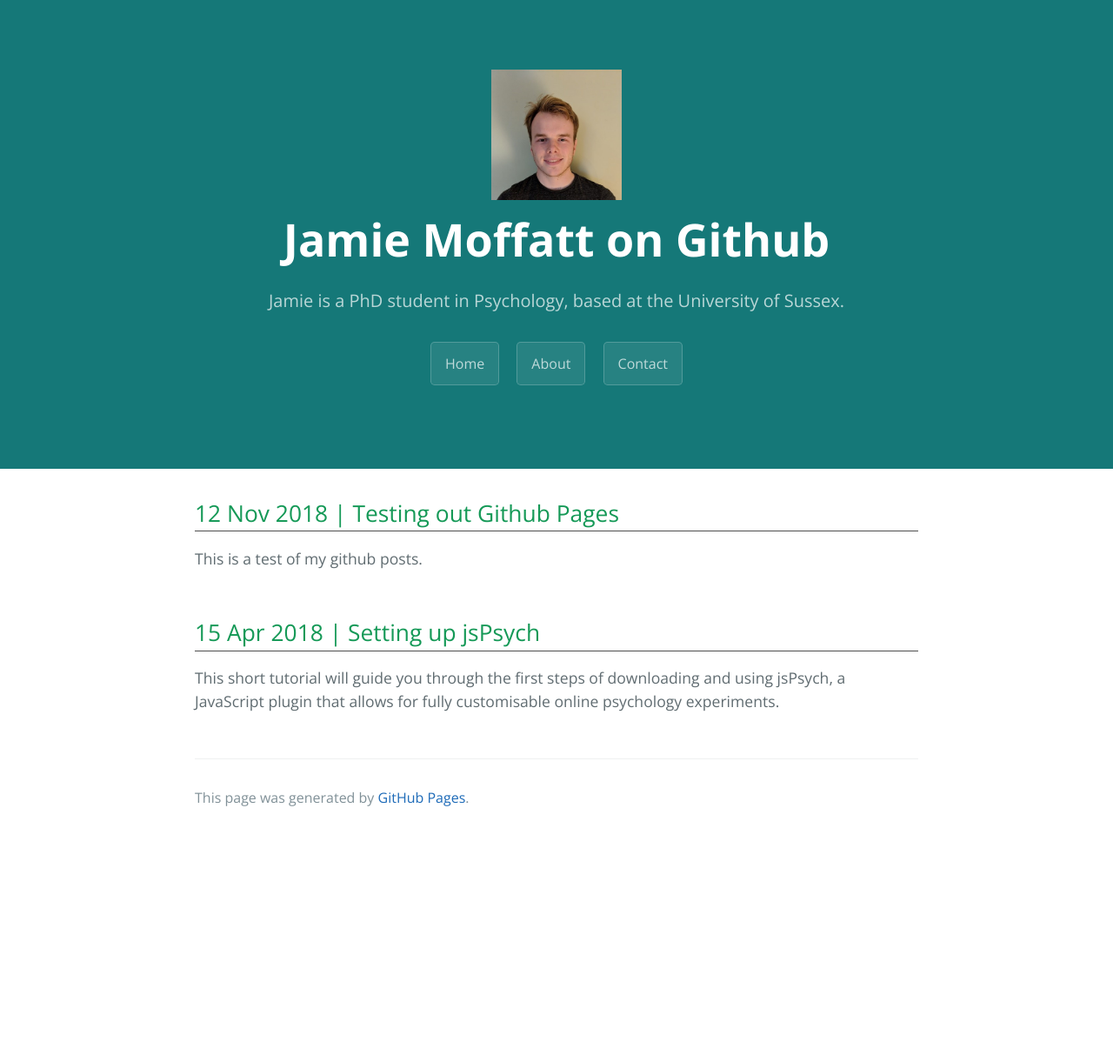
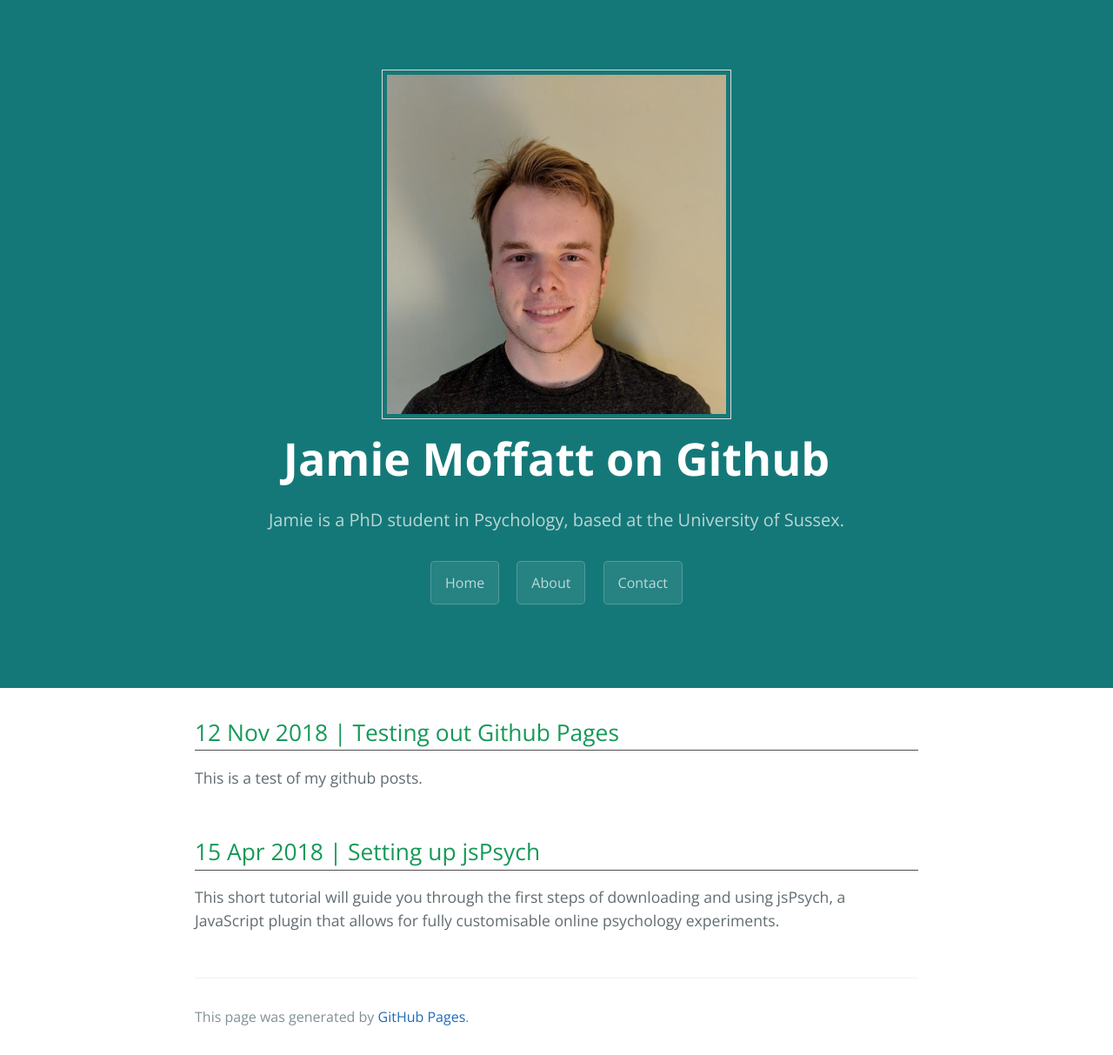
Before and after one commit to jamie-moffatt/jamie-moffatt.github.io, a Jekyll site: the page built from index.md, in a window 1280 px wide. Shown: the whole page at 87% size. Built offline with Jekyll 4.4.1, drawn with Linux system fonts in a browser that asks for light colours; our own code applies the rules of GitHub Pages for plain Markdown files; before the commit the page ends 961 px from its top, so only the background shows below that.

Commit message:
add border to image

```diff
--- a/_layouts/default.html
+++ b/_layouts/default.html
@@ -24,7 +24,7 @@
   <body>
 
     <header class="page-header" role="banner">
-      <img class="header-img" src="assets/img/test_profile.jpg" height="150" width="150">
+      <img class="header-img" src="assets/img/test_profile.jpg" height="402" width="402">
       <h1 class="project-name">{{ site.title | default: site.github.repository_name }}</h1>
       <h2 class="project-tagline">{{ site.description | default: site.github.project_tagline }}</h2>
       <!-- The pages -->
--- a/assets/css/style.scss
+++ b/assets/css/style.scss
@@ -26,4 +26,6 @@
 }
 
 .header-img {
+  border: 1px solid #ddd;
+  padding: 5px;
 }
```
